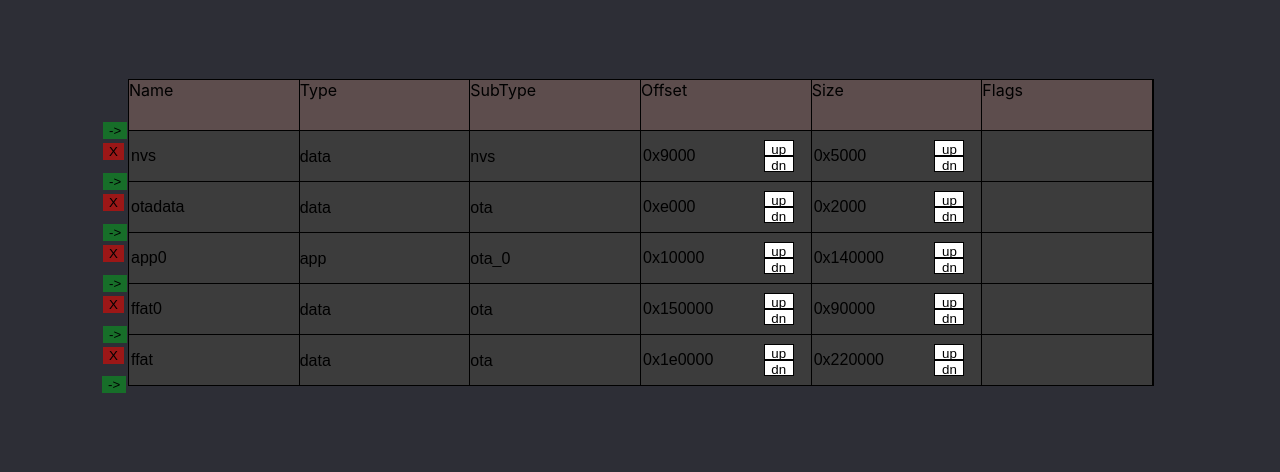
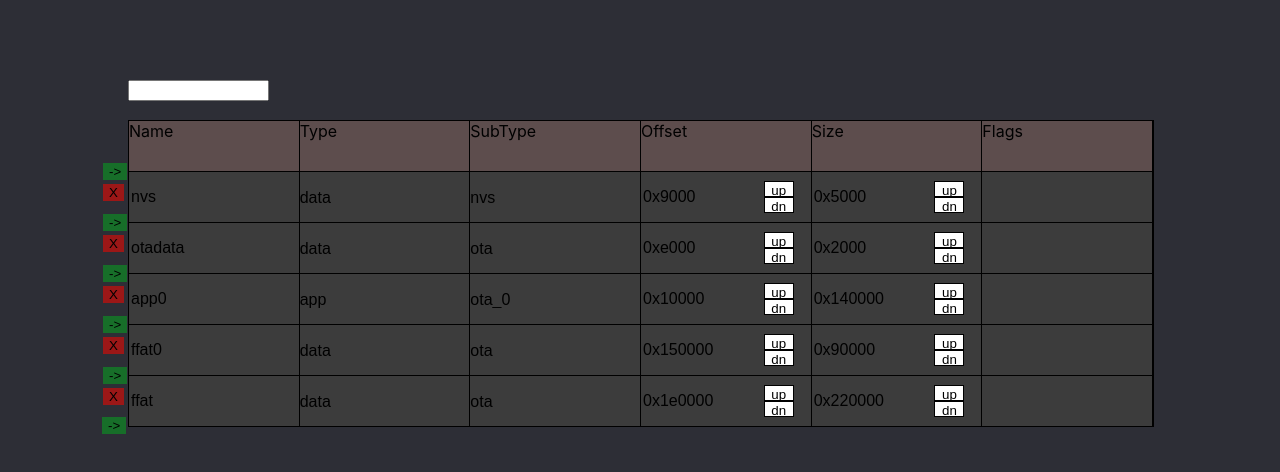
Before and after one commit to platevoltage/esp32-partition-calculator, a React (Create React App) app: page / in a window 1280 px wide. Shown: the top 472 px of the page. Built offline with nearby package versions, Linux system fonts and the light colour scheme.

Commit message:
added flash size box

```diff
--- a/src/App.tsx
+++ b/src/App.tsx
@@ -1,12 +1,16 @@
-import React from 'react';
+import { useState } from 'react';
 import logo from './logo.svg';
 import './App.css';
 import Table from './components/Table';
 
 function App() {
+  const [flashSize, setFlashSize] = useState<number>(4096);
   return (
     <div className="App">
-      <Table />
+      <div style={{ display: 'flex', flexDirection: 'column'}}>
+        <input type="text" style={{width: "10em"}} onChange={(e) =>  setFlashSize(+e.target.value) }></input><br></br>
+        <Table flashSize={flashSize} />
+      </div>
     </div>
   );
 }
--- a/src/components/Table.css
+++ b/src/components/Table.css
@@ -6,7 +6,7 @@ main {
     /* border: 1px solid #000000; */
 }
 
-input {
+.row input {
     background-color: #00000000;
     border: none;
     font-size: 1em;
```
